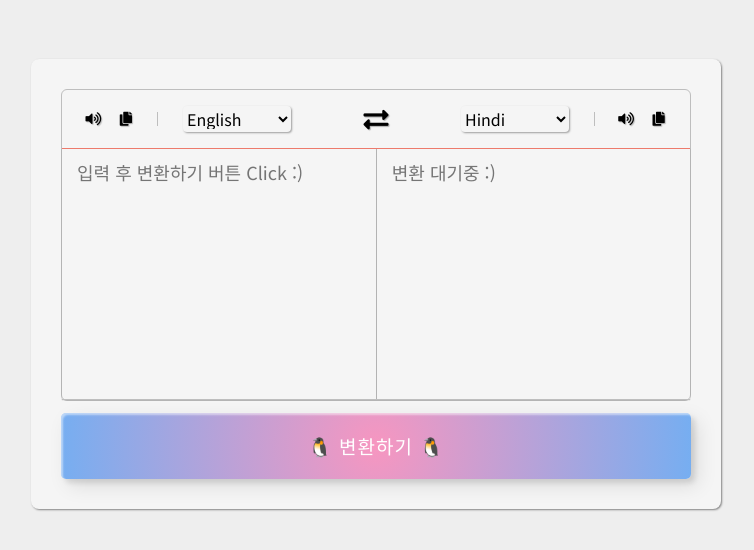
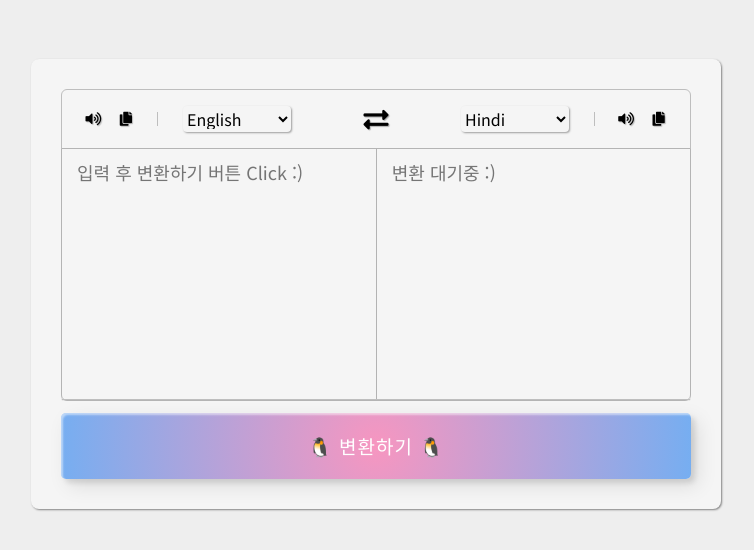
Before and after one commit to llvovll89/translatorApp, a plain HTML site: page index.html in a window 1280 px wide. Shown: the part 116-666 px from the top of the page, without its empty margins (264-1018 px from the left). Drawn offline with Linux system fonts and the light colour scheme.

Commit message:
modify textarea color & controls border-bottom

```diff
--- a/css/style.css
+++ b/css/style.css
@@ -56,6 +56,7 @@ a, a:hover, a:link {
 .text-input textarea {
     height: 250px;
     width: 100%;
+    color: #000;
     outline: none;
     border: none;
     background: none;
@@ -73,7 +74,7 @@ a, a:hover, a:link {
 
 .controls {
     padding: 16px 15px;
-    border-bottom: 1px solid salmon;
+    border-bottom: 1px solid #bebebe;
 }
 
 .controls .row.from .icons{
```
